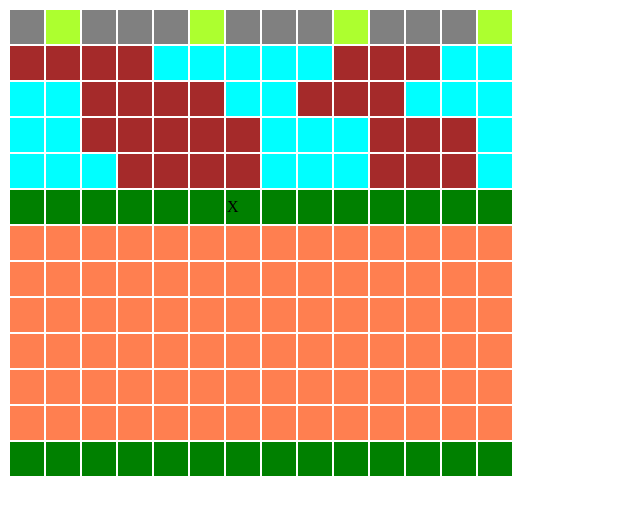
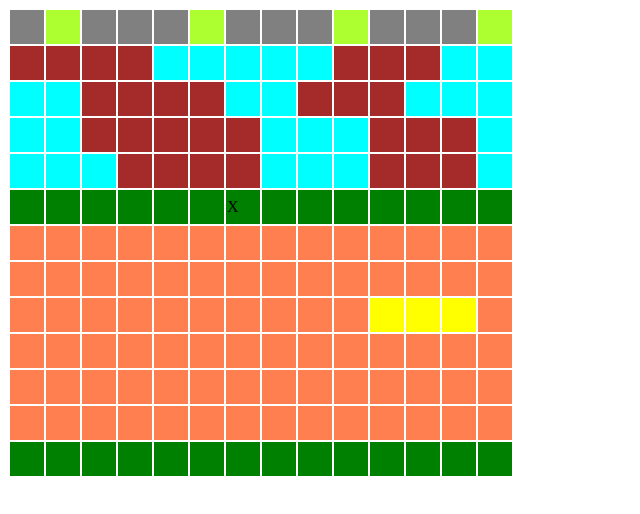
Before and after one commit to Fred-VA/FrogFred, a plain HTML site: page index.html in a window 1280 px wide. Shown: the whole page, without its empty margins (0-640 px from the left). Drawn offline with Linux system fonts and the light colour scheme; animation ran at ten frames a second.

Commit message:
Création camion

```diff
--- a/css/frogger.css
+++ b/css/frogger.css
@@ -31,6 +31,6 @@
   background-color: brown !important;
 }
 
-.voiture {
+.camion {
   background-color: yellow !important;
 }
--- a/js/frogger.js
+++ b/js/frogger.js
@@ -24,7 +24,7 @@ const animation = [
   [" ", " ", " ", " ", " ", " ", " ", " ", " ", " ", " ", " ", " ", " "],
   [" ", " ", " ", " ", " ", " ", " ", " ", " ", " ", " ", " ", " ", " "],
   [" ", " ", " ", " ", " ", " ", " ", " ", " ", " ", " ", " ", " ", " "],
-  [" ", " ", " ", " ", " ", " ", " ", " ", " ", " ", " ", " ", " ", " "],
+  [" ", " ", " ", " ", " ", " ", " ", " ", " ", " ", "M", "M", "M", " "],
   [" ", " ", " ", " ", " ", " ", " ", " ", " ", " ", " ", " ", " ", " "],
   [" ", " ", " ", " ", " ", " ", " ", " ", " ", " ", " ", " ", " ", " "],
   [" ", " ", " ", " ", " ", " ", " ", " ", " ", " ", " ", " ", " ", " "],
@@ -61,6 +61,9 @@ function genererDecorHTML() {
         case "E":
           cell.classList.add("eau");
           break;
+        case "M":
+          cell.classList.add("camion");
+          break;
         case "B":
           cell.classList.add("berge");
           break;
@@ -91,12 +94,41 @@ function deplacerAnimation() {
         let cell = document.getElementById("cell-" + y + "-" + x);
         cell.classList.add("tronc");
       }
-      if (animation[y][x] == "J") {
+      if (animation[y][x] == "M") {
         let cell = document.getElementById("cell-" + y + "-" + x);
-        cell.classList.add("voitureRapide");
+        cell.classList.add("camion");
       }
     }
   }
+  delaiAnimationLent++;
+  if(delaiAnimationLent == 120) {
+    let goToEnd =false;
+    for (let y = 0; y < animation.length; y++){
+      goToEnd = false;
+      for (let x = 0; x < animation[y].length; x++) {
+        if (animation[y][x] == "M") {
+          if (x > 0) {
+            animation[y][x - 1] = "M";
+          } else {
+            goToEnd = true;
+          }
+          animation[y][x] = " ";
+          if (joueur.x == x && joueur.y == y) {
+            joueur.vivant = false;
+
+          }
+        }
+      }
+      if (goToEnd) {
+        animation[y][13] = "M";
+      }
+    }
+    delaiAnimationLent = 0;
+  }
+
+
+
+
   delaiAnimationMoyen++;
   if (delaiAnimationMoyen == 90) {
     let goToEnd = false;
```
